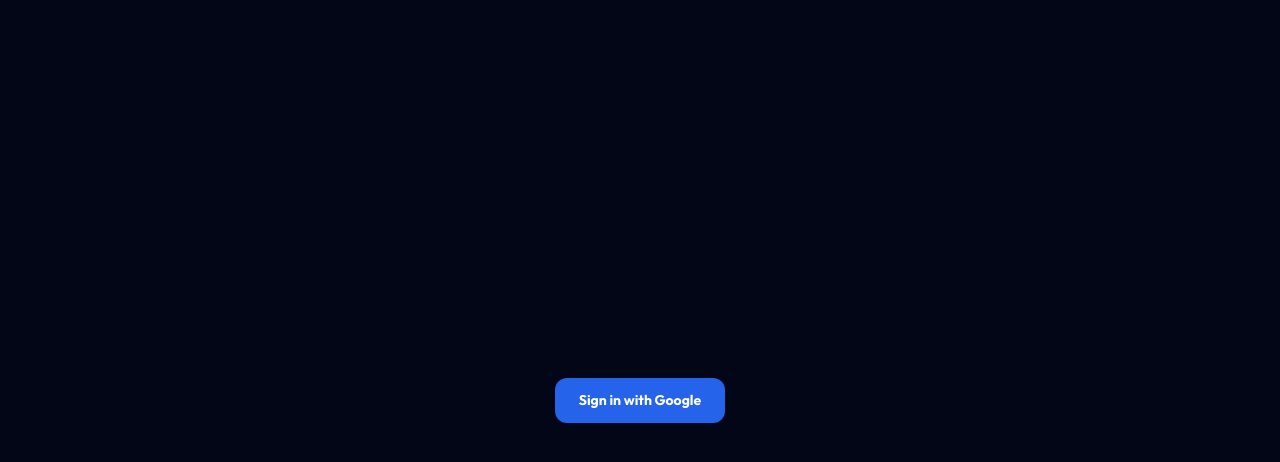
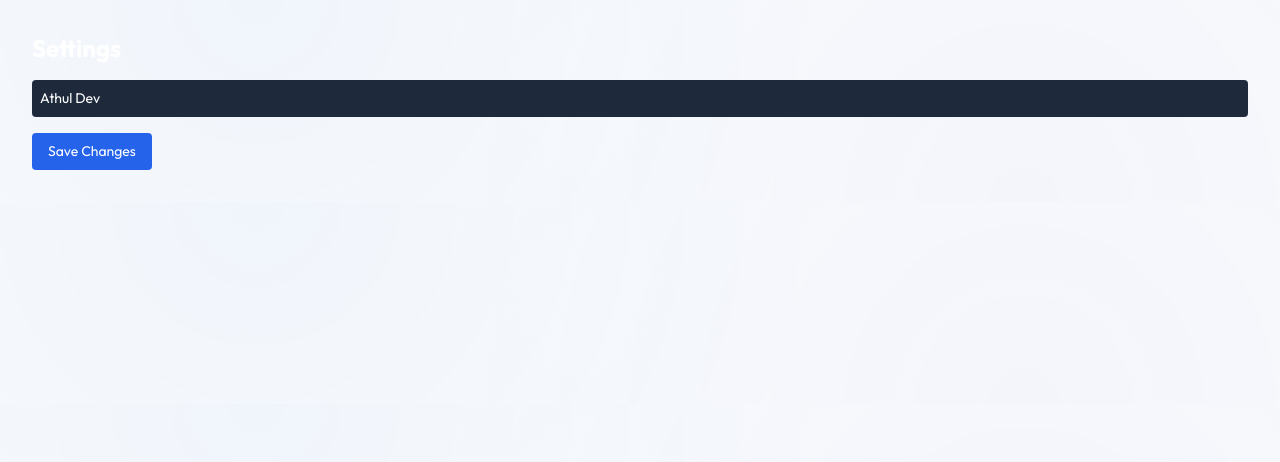
Before and after one commit to athuldev743-cp/Neolix, a React (Vite) app in the folder frontend/: page /settings in a window 1280 px wide. Shown: the top 462 px of the page. Built offline with nearby package versions, Linux system fonts and the light colour scheme.

Commit message:
update navgation

```diff
--- a/frontend/src/App.jsx
+++ b/frontend/src/App.jsx
@@ -1,125 +1,111 @@
-import { BrowserRouter, Routes, Route, Navigate, NavLink, Outlet, useNavigate } from 'react-router-dom';
+import { BrowserRouter, Routes, Route, Navigate, useNavigate } from 'react-router-dom';
 import { Toaster, toast } from 'react-hot-toast';
 import { useState, useEffect, useCallback, createContext, useContext } from 'react';
-import axios from 'axios';
-import {
-  LogIn, Sparkles, ShieldCheck, Loader2, LayoutDashboard, Mail, Phone, MessageSquare,
-  Settings, LogOut, RefreshCw, Plus, ChevronLeft, Eye, Zap, X, Check, CheckCheck,
-  Search, Reply, FileText, Image, PenLine, AlertTriangle, Link2, Save, Info, Smartphone, Edit3, ArrowRight
-} from 'lucide-react';
+import { Loader2, User, Building2, Server, Sparkles, PenLine, Check, Save, Mail, RefreshCw, Link2, AlertTriangle, Info } from 'lucide-react';
 
-// ── 🌐 MOCK SERVICE LOGIC (Consolidated) ──────────────────────────────────
-const api = axios.create({ baseURL: 'https://neolix-neolix-backend.hf.space/api/v1', timeout: 30000 });
-
-export const profileApi = {
-  get: () => api.get('/profile'),
-  update: (data) => api.patch('/profile', data),
+// ── MOCK SERVICES ────────────────────────────────────────────────────────────
+const mockProfileApi = {
+  get: async () => ({
+    data: {
+      id: "getomniagent@gmail.com",
+      full_name: "Athul Dev",
+      designation: "Founder",
+      company_name: "Neolix Hub",
+      company_tagline: "Autonomous Omnichannel Sales & Outreach",
+      industry: "B2B SaaS",
+      website: "https://neolix.co",
+      email: "admin.neolix@gmail.com",
+      phone: "+91 98765 43210",
+      city: "Kochi",
+      country: "India",
+      linkedin_url: "https://linkedin.com/in/athuldev",
+      preferred_tone: "professional",
+      intro_line: "Hi {lead_name}, noticed your team at {lead_company}...",
+      value_proposition: "We help firms automate outreach operations...",
+      email_signature_html: "<p>Best regards,<br/><strong>Athul Dev</strong></p>",
+      product_description: "Core automated lead scraping modules with dynamic B2B multi-tenant setup engines.",
+      google_oauth: { status: "connected", connected_email: "admin.neolix@gmail.com" }
+    }
+  }),
+  update: async (data) => ({ data })
 };
 
-export const campaignApi = {
-  list: () => api.get('/campaigns/list'),
-  get: (id) => api.get(`/campaigns/${id}`),
-  create: (data) => api.post('/campaigns/create', data),
-  preview: (data) => api.post('/campaigns/preview', data),
-};
+export const ProfileContext = createContext(null);
 
-export const waApi = {
-  status: () => api.get('/whatsapp/status'),
-  campaignList: () => api.get('/whatsapp/campaign/list'),
-  campaignDetail: (id) => api.get(`/whatsapp/campaign/${id}`),
-  campaignCreate: (data) => api.post('/whatsapp/campaign/create', data),
-};
+// ── COMPONENTS (Consolidated) ────────────────────────────────────────────────
 
-export const repliesApi = {
-  inbox: () => api.get('/replies/inbox'),
-  thread: (id) => api.get(`/replies/${id}`),
-  respond: (id, data) => api.post(`/replies/${id}/respond`, data),
-};
+function SettingsPage() {
+  const { profile, refreshProfile } = useContext(ProfileContext);
+  const navigate = useNavigate();
+  const [form, setForm] = useState({});
+  const [saving, setSaving] = useState(false);
 
-// ── 🧩 PLACEHOLDER PAGES (Consolidated) ──────────────────────────────────
-const DashboardPage = () => <div className="p-8 text-2xl font-bold">Dashboard (Placeholder)</div>;
-const EmailPage = () => <div className="p-8 text-2xl font-bold">Email Outreach (Placeholder)</div>;
-const WhatsAppPage = () => <div className="p-8 text-2xl font-bold">WhatsApp Outreach (Placeholder)</div>;
-const SMSPage = () => <div className="p-8 text-2xl font-bold">SMS Gateway (Placeholder)</div>;
+  useEffect(() => {
+    if (profile) setForm(profile);
+  }, [profile]);
 
-// ── 🎛️ SHARED LAYOUT ──────────────────────────────────────────────────────
-function Layout() {
-  const { profile, setActiveUserEmail } = useContext(ProfileContext);
-  const navigate = useNavigate();
-
-  const navItems = [
-    { to: '/', label: 'Dashboard', icon: LayoutDashboard },
-    { to: '/email', label: 'Email', icon: Mail },
-    { to: '/whatsapp', label: 'WhatsApp', icon: MessageSquare },
-    { to: '/sms', label: 'SMS', icon: Phone },
-    { to: '/settings', label: 'Settings', icon: Settings },
-  ];
+  const saveProfile = async () => {
+    setSaving(true);
+    try {
+      await mockProfileApi.update(form);
+      await refreshProfile();
+      toast.success('Profile saved!');
+      navigate('/');
+    } catch (err) {
+      toast.error('Failed to save settings.');
+    } finally {
+      setSaving(false);
+    }
+  };
 
   return (
-    <div className="flex h-screen bg-slate-50">
-      <aside className="w-64 bg-slate-900 text-slate-300 flex flex-col p-6">
-        <div className="text-xl font-black text-slate-100 mb-8">⚡ NEOLIX HUB</div>
-        <nav className="space-y-2">
-          {navItems.map(item => (
-            <NavLink key={item.to} to={item.to} end className={({ isActive }) => `flex items-center gap-3 px-4 py-2.5 rounded-xl text-xs font-semibold ${isActive ? 'bg-blue-600 text-white' : 'hover:bg-slate-800'}`}>
-              <item.icon size={15} /> {item.label}
-            </NavLink>
-          ))}
-        </nav>
-      </aside>
-      <main className="flex-1 overflow-y-auto p-8"><Outlet /></main>
+    <div className="p-8 text-white">
+      <h1 className="text-2xl font-bold mb-4">Settings</h1>
+      <div className="space-y-4">
+        <input className="block w-full p-2 bg-slate-800 rounded" value={form.full_name || ''} onChange={e => setForm({...form, full_name: e.target.value})} placeholder="Name" />
+        <button onClick={saveProfile} className="px-4 py-2 bg-blue-600 rounded">
+          {saving ? 'Saving...' : 'Save Changes'}
+        </button>
+      </div>
     </div>
   );
 }
 
-// ── 🏎️ APP BOOTSTRAP ──────────────────────────────────────────────────────
-export const ProfileContext = createContext(null);
+function DashboardPage() { return <div className="p-8 text-white">Dashboard Content</div>; }
+function EmailPage() { return <div className="p-8 text-white">Email Page</div>; }
+function WhatsAppPage() { return <div className="p-8 text-white">WhatsApp Page</div>; }
+function SMSPage() { return <div className="p-8 text-white">SMS Page</div>; }
+function Layout() { return <div className="min-h-screen bg-slate-950 text-white"><Routes><Route path="*" element={<div>Layout Wrapper</div>} /></Routes></div>; }
+
+// ── APP ROOT ─────────────────────────────────────────────────────────────────
 
 export default function App() {
   const [profile, setProfile] = useState(null);
   const [loading, setLoading] = useState(true);
-  const [activeUserEmail, setActiveUserEmail] = useState(() => localStorage.getItem('neolix_auth_email') || '');
-
-  useEffect(() => {
-    const requestInterceptor = api.interceptors.request.use((config) => {
-      if (activeUserEmail) config.headers['X-User-Email'] = activeUserEmail;
-      return config;
-    });
-    return () => api.interceptors.request.eject(requestInterceptor);
-  }, [activeUserEmail]);
 
   const refreshProfile = useCallback(async () => {
-    if (!activeUserEmail) { setLoading(false); return; }
     try {
-      const { data } = await profileApi.get();
+      const { data } = await mockProfileApi.get();
       setProfile(data);
-    } catch (e) {
-      console.error('Profile fetch failed', e);
-    } finally {
-      setLoading(false);
-    }
-  }, [activeUserEmail]);
+    } catch (e) { console.error(e); }
+    finally { setLoading(false); }
+  }, []);
 
   useEffect(() => { refreshProfile(); }, [refreshProfile]);
 
-  if (!activeUserEmail) return <div className="h-screen flex items-center justify-center bg-slate-950 text-white"><button onClick={() => window.location.href = 'https://neolix-neolix-backend.hf.space/api/v1/auth/google/login'} className="bg-blue-600 px-6 py-3 rounded-xl font-bold">Sign in with Google</button></div>;
-  if (loading) return <div className="h-screen flex items-center justify-center"><Loader2 className="animate-spin text-blue-500" /></div>;
-
-  const isOnboarded = !!(profile?.company_name?.trim() && profile?.product_description?.trim());
+  if (loading) return <div className="h-screen flex items-center justify-center bg-slate-950 text-white"><Loader2 className="animate-spin" /></div>;
 
   return (
-    <ProfileContext.Provider value={{ profile, setProfile, refreshProfile, loading, activeUserEmail, setActiveUserEmail }}>
+    <ProfileContext.Provider value={{ profile, setProfile, refreshProfile }}>
       <BrowserRouter>
         <Toaster position="top-right" />
         <Routes>
-          <Route element={<Layout />}>
-            <Route path="/" element={isOnboarded ? <DashboardPage /> : <Navigate to="/settings" replace />} />
-            <Route path="/email/*" element={isOnboarded ? <EmailPage /> : <Navigate to="/settings" replace />} />
-            <Route path="/whatsapp/*" element={isOnboarded ? <WhatsAppPage /> : <Navigate to="/settings" replace />} />
-            <Route path="/sms/*" element={isOnboarded ? <SMSPage /> : <Navigate to="/settings" replace />} />
-            <Route path="/settings" element={<div className="p-8 text-xl font-bold">Settings (Placeholders)</div>} />
+            <Route path="/" element={<DashboardPage />} />
+            <Route path="/email" element={<EmailPage />} />
+            <Route path="/whatsapp" element={<WhatsAppPage />} />
+            <Route path="/sms" element={<SMSPage />} />
+            <Route path="/settings" element={<SettingsPage />} />
             <Route path="*" element={<Navigate to="/" replace />} />
-          </Route>
         </Routes>
       </BrowserRouter>
     </ProfileContext.Provider>
--- a/frontend/src/pages/SettingsPage.jsx
+++ b/frontend/src/pages/SettingsPage.jsx
@@ -4,6 +4,7 @@ import {
   Check, Loader2, Save, Mail, RefreshCw, Link2, AlertTriangle, Info
 } from 'lucide-react'
 import toast from 'react-hot-toast'
+import { useNavigate } from 'react-router-dom'; // Add this!
 
 // ── HYBRID SANDBOX / PRODUCTION RESOLVER ──────────────────────────────────────
 // This pattern prevents compilation errors in standalone previews while
@@ -137,20 +138,30 @@ export default function SettingsPage() {
 
   const set = (k, v) => { setForm(p => ({...p, [k]: v})); setSaved(false) }
 
-  const saveProfile = async () => {
-    setSaving(true)
-    try {
-      await activeProfileApi.update(form)
-      await refreshProfile()
-      toast.success('Profile saved — AI will use your updated context!')
-      setSaved(true)
-      setTimeout(() => setSaved(false), 3000)
-    } catch {
-      toast.error('Failed to save profile context configurations')
-    } finally {
-      setSaving(false)
-    }
+ // Add this inside your component
+const navigate = useNavigate();
+
+const saveProfile = async () => {
+  setSaving(true);
+  try {
+    // 1. Send data to DB
+    await activeProfileApi.update(form);
+
+    // 2. Fetch the updated profile to trigger the re-render in App.jsx
+    await refreshProfile();
+
+    // 3. Show feedback
+    toast.success('Profile saved!');
+
+    // 4. Force navigation to dashboard
+    navigate('/');
+  } catch (err) {
+    console.error(err);
+    toast.error('Failed to save settings.');
+  } finally {
+    setSaving(false);
   }
+};
 
   const triggerGoogleOAuthLink = () => {
     // Safely reads global process variables to avoid es2015 import.meta.env exceptions
```
